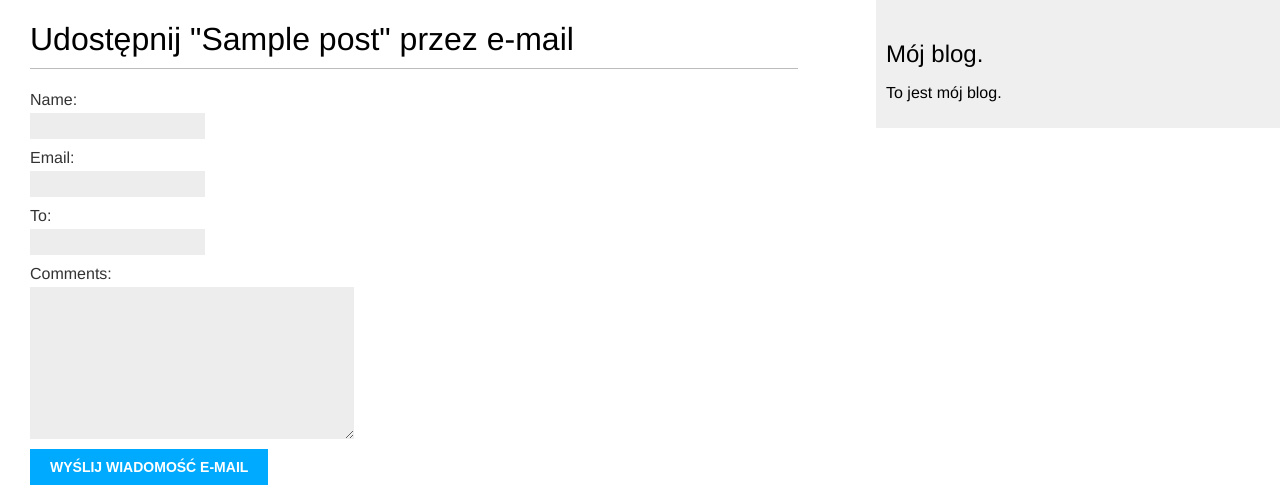
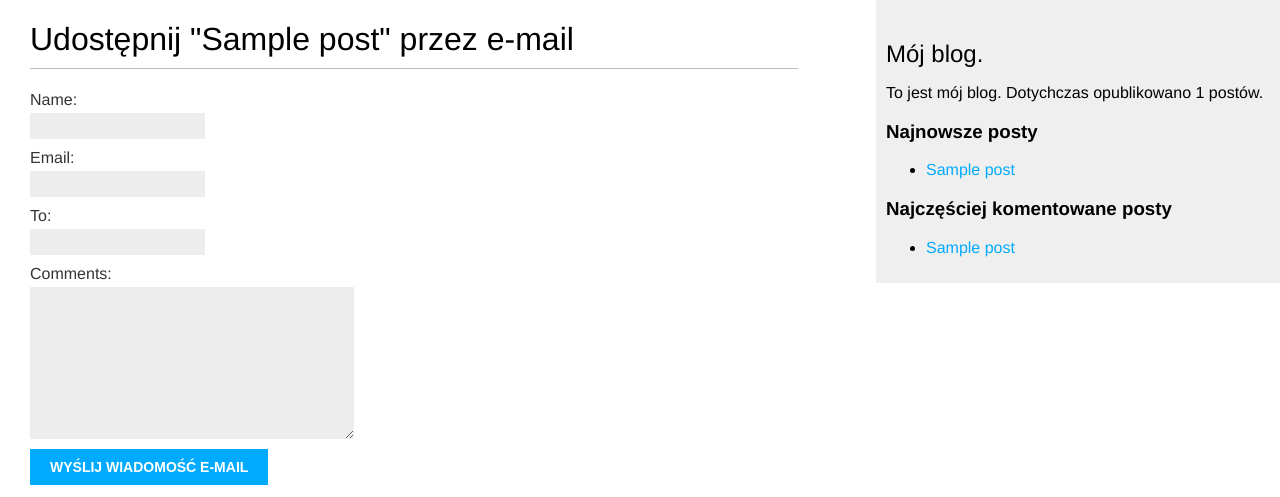
Before and after one commit to k-palka/Portfolio-1, a Django app: page /blog/1/share/ in a window 1280 px wide. Shown: the top 497 px of the page. Run offline with Django 3.2, Linux system fonts and the light colour scheme; tables that the repository leaves empty hold one stand-in row (values such as "Sample post"); parts of the project's set-up code (start-up, migrations or seed data) failed here and were passed over.

Commit message:
Rozbudowa aplikacji bloga

```diff
--- a/mysite/blog/templates/blog/base.html
+++ b/mysite/blog/templates/blog/base.html
@@ -1,3 +1,4 @@
+{% load blog_tags %}
 {% load static %}
 <!DOCTYPE html>
 <html lang="pl">
@@ -12,7 +13,20 @@
     </div>
     <div id="sidebar">
         <h2> Mój blog. </h2>
-        <p> To jest mój blog. </p>
+        <p> To jest mój blog. Dotychczas opublikowano {% total_posts %} postów. </p>
+
+        <h3> Najnowsze posty </h3>
+        {% show_latest_posts 3 %}
+
+        <h3> Najczęściej komentowane posty </h3>
+        {% get_most_commented_posts as most_commented_posts %}
+        <ul>
+            {% for post in most_commented_posts %}
+            <li>
+                <a href="{{ post.get_absolute_url }}">{{ post.title }}</a>
+            </li>
+            {% endfor %}
+        </ul>
     </div>
 </body>
 </html>
--- /dev/null
+++ b/mysite/blog/templates/blog/post/latest_posts.html
@@ -0,0 +1,7 @@
+<ul>
+    {% for post in latest_posts %}
+        <li>
+            <a href="{{ post.get_absolute_url }}"> {{ post.title }} </a>
+        </li>
+    {% endfor %}
+</ul>
--- a/mysite/blog/templatetags/blog_tags.py
+++ b/mysite/blog/templatetags/blog_tags.py
@@ -0,0 +1,22 @@
+from django import template
+
+register = template.Library()
+
+from ..models import Post
+
+from django.db.models import Count
+
+@register.simple_tag()
+def total_posts():
+    return Post.published.count()
+
+@register.inclusion_tag('blog/post/latest_posts.html')
+def show_latest_posts(count=5):
+    latest_posts = Post.published.order_by('-publish')[:count]
+    return {'latest_posts': latest_posts}
+
+@register.simple_tag()
+def get_most_commented_posts(count=5):
+    return Post.published.annotate(
+        total_comments=Count('comments')
+    ).order_by('-total_comments')[:count]
```
